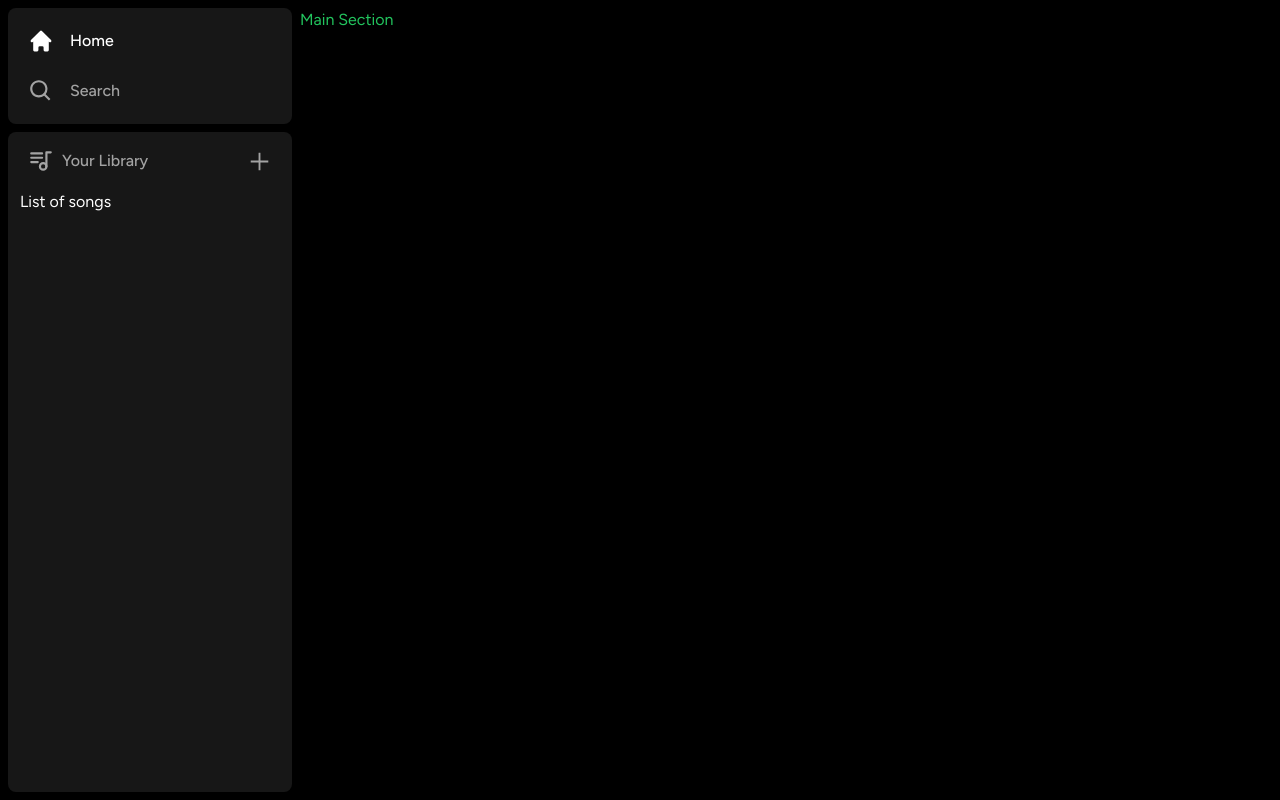
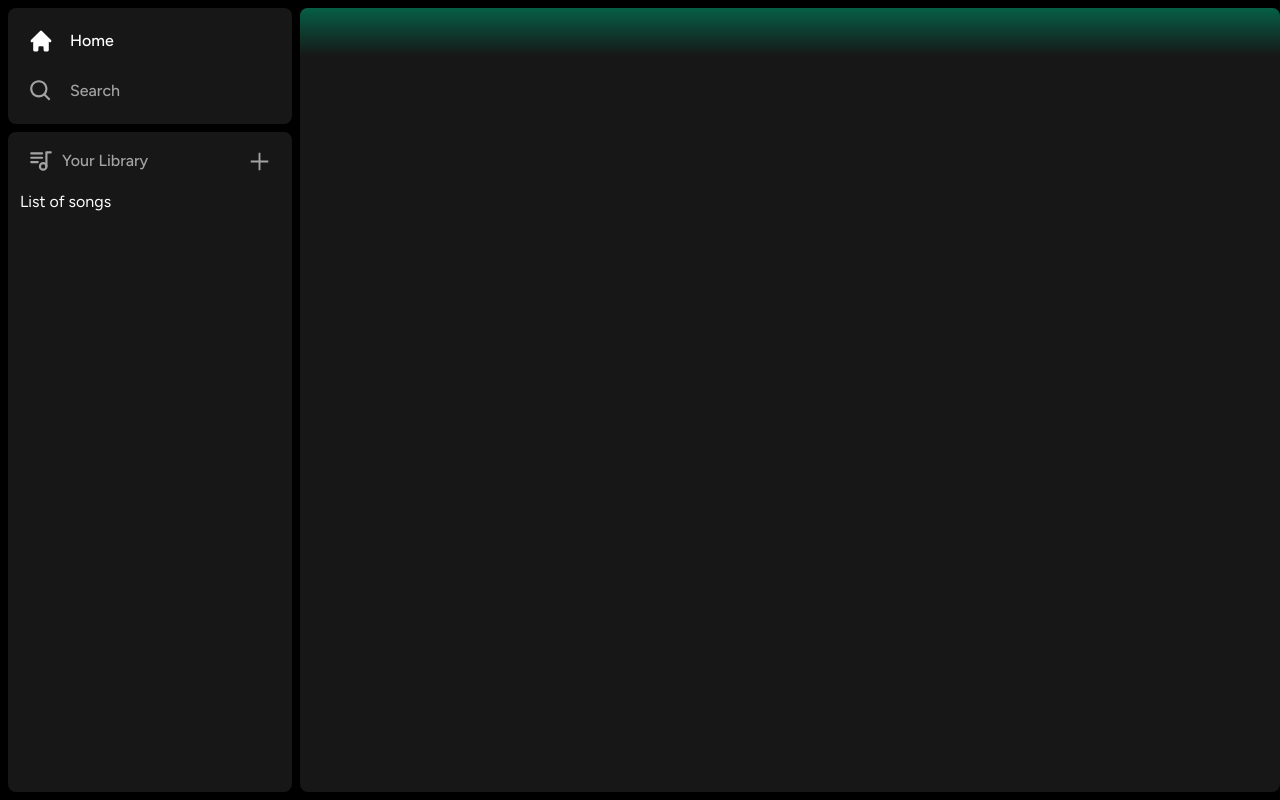
Before and after one commit to jon-jc/music-player, a Next.js app: page / in a window 1280 px wide. Built offline with nearby package versions, Linux system fonts and the light colour scheme.

Commit message:
Added header, emerald color theme

```diff
--- a/app/(site)/page.tsx
+++ b/app/(site)/page.tsx
@@ -1,5 +1,17 @@
-import Image from "next/image";
+import Header from "@/components/Header";
 
 export default function Home() {
-  return <div className="text-green-500">Main Section</div>;
+  return (
+    <div
+      className="
+    bg-neutral-900
+    rounded-lg
+    h-full
+    overflow-hidden
+    overflow-y-auto
+  "
+    >
+      <Header>Header</Header>
+    </div>
+  );
 }
--- /dev/null
+++ b/components/Header.tsx
@@ -0,0 +1,27 @@
+"use client";
+
+import { useRouter } from "next/navigation";
+import { twMerge } from "tailwind-merge";
+
+interface HeaderProps {
+  children: React.ReactNode;
+  className?: string;
+}
+
+const Header: React.FC<HeaderProps> = ({ children, className }) => {
+  const router = useRouter();
+  const handleLogout = () => {};
+  return (
+    <div
+      className={twMerge(
+        `h-fit
+        bg-gradient-to-b
+        from-emerald-800
+        p-6`,
+        className
+      )}
+    ></div>
+  );
+};
+
+export default Header;
```
